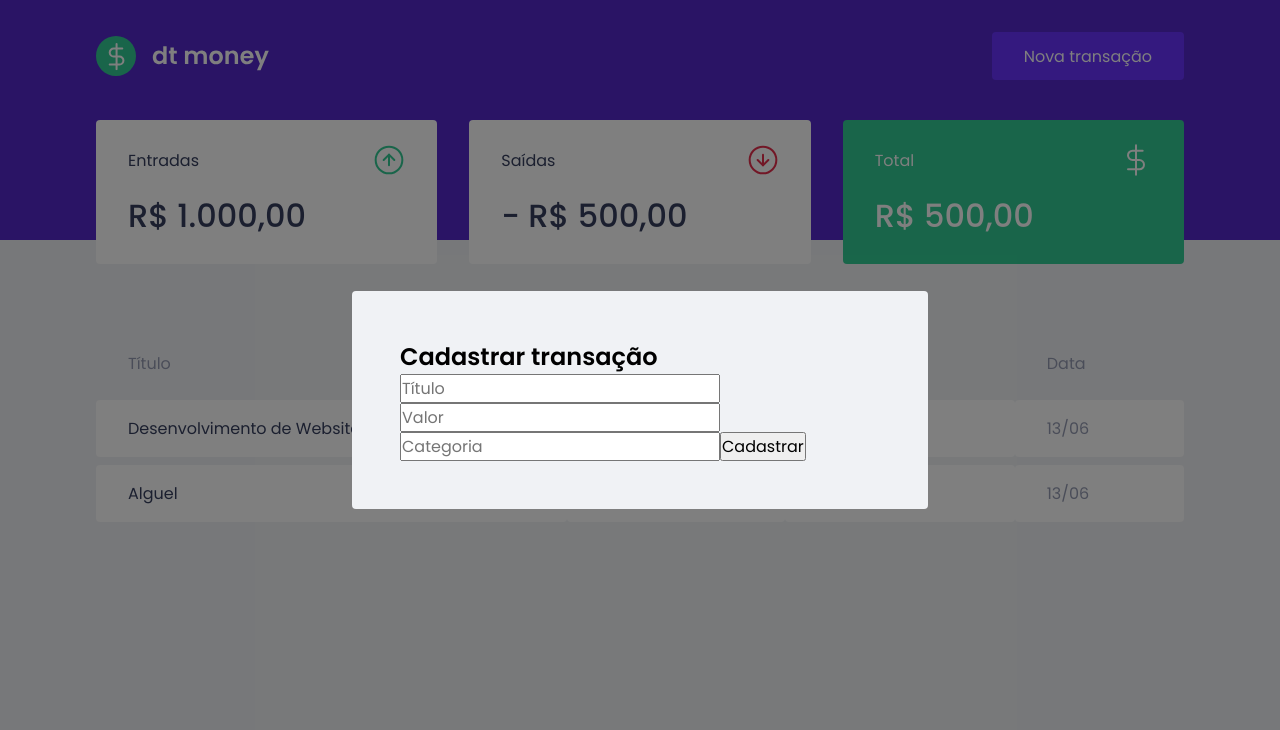
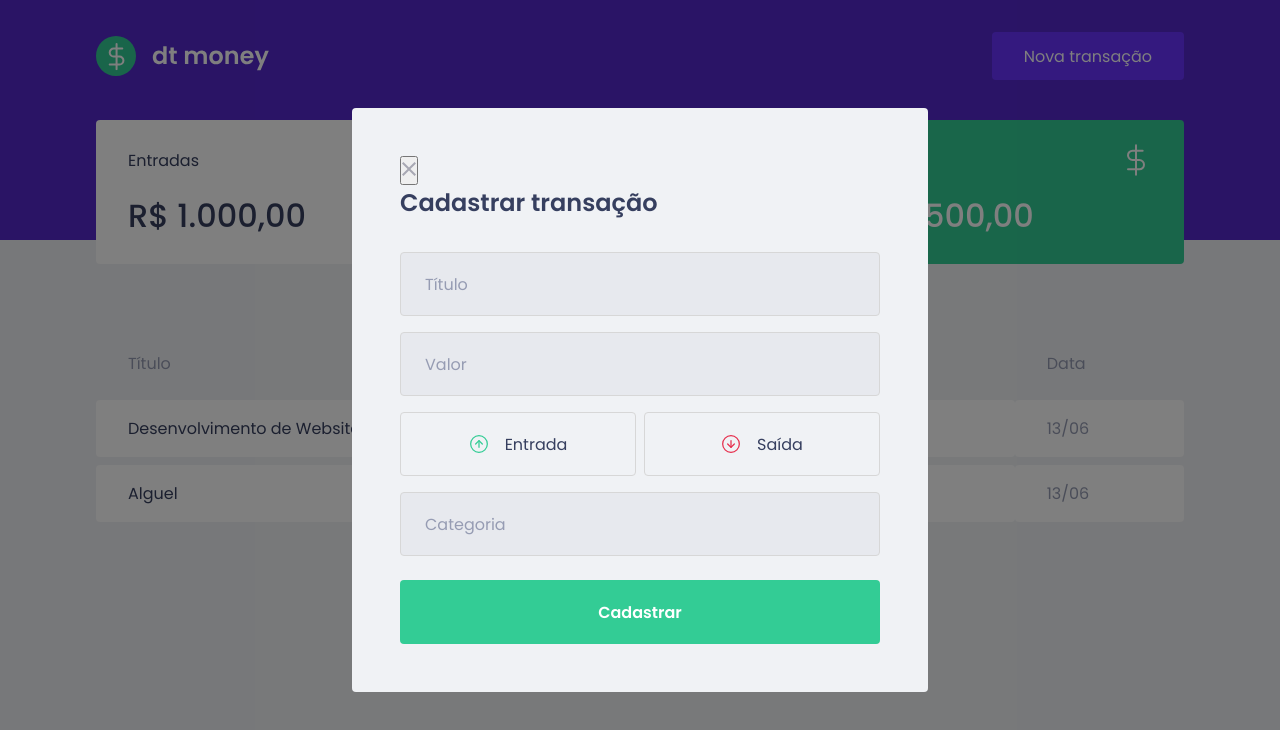
Before and after one commit to Guigalaverna/dt-money, a React (Create React App) app: page / in a window 1280 px wide. Both pictures are taken after a click on the button "Nova transação". Shown: the top 730 px of the page. Built offline with nearby package versions, Linux system fonts and the light colour scheme; no server answers; what miragejs would draw is missing.

Commit message:
Create modal buttons

```diff
--- a/src/components/NewTransactionModal/index.tsx
+++ b/src/components/NewTransactionModal/index.tsx
@@ -1,7 +1,7 @@
 import Modal from "react-modal";
 
-import { Container } from "./styles";
-
+import { Container, ButtonsWrapper } from "./styles";
+import { Close, Income, Outcome } from "../../assets";
 interface NewTransactionModalProps {
   isOpen: boolean;
   onRequestClose: () => void;
@@ -20,10 +20,25 @@ export function NewTransactionModal({
       className="react-modal-content"
       overlayClassName="react-modal-overlay"
     >
+      <button
+        type="button"
+        onClick={onRequestClose}
+        className="react-modal-close"
+      >
+        <img src={Close} alt="Fechar modal" />
+      </button>
       <Container>
         <h2>Cadastrar transação</h2>
         <input type="text" placeholder="Título" />
         <input type="number" placeholder="Valor" />
+        <ButtonsWrapper>
+          <button type="button">
+            <img src={Income} alt="Entrada" /> <span>Entrada</span>
+          </button>
+          <button type="button">
+            <img src={Outcome} alt="Saída" /> <span>Saída</span>
+          </button>
+        </ButtonsWrapper>
         <input type="text" placeholder="Categoria" />
         <button type="submit">Cadastrar</button>
       </Container>
--- a/src/components/NewTransactionModal/styles.ts
+++ b/src/components/NewTransactionModal/styles.ts
@@ -1,3 +1,90 @@
 import styled from "styled-components";
+import { darken } from "polished";
 
-export const Container = styled.form``;
+export const Container = styled.form`
+  h2 {
+    color: var(--text-title);
+    font-size: 1.5rem;
+    margin-bottom: 2rem;
+  }
+
+  input {
+    width: 100%;
+    padding: 0 1.5rem;
+
+    height: 4rem;
+    border-radius: 0.25rem;
+
+    background: #e7e9ee;
+    border: 1px solid #d7d7d7;
+
+    font-weight: 400;
+    font-size: 1rem;
+
+    &::placeholder {
+      color: var(--text-body);
+    }
+
+    & + input {
+      margin-top: 1rem;
+    }
+  }
+
+  button[type="submit"] {
+    width: 100%;
+    padding: 0 1.5rem;
+
+    height: 4rem;
+    background: var(--green);
+
+    color: white;
+    border-radius: 0.25rem;
+
+    border: 0;
+    font-size: 1rem;
+
+    margin-top: 1.5rem;
+    font-weight: 600;
+
+    transition: filter 0.2s;
+
+    &:hover {
+      filter: brightness(0.9);
+    }
+  }
+`;
+
+export const ButtonsWrapper = styled.div`
+  margin: 1rem 0;
+  display: grid;
+  grid-template-columns: 1fr 1fr;
+  gap: 0.5rem;
+
+  button {
+    height: 4rem;
+    border: 1px solid #d7d7d7;
+    border-radius: 0.25rem;
+
+    background: transparent;
+    display: flex;
+    align-items: center;
+    justify-content: center;
+    transition: border-color 0.2s;
+
+    img {
+      width: 20px;
+      height: 20px;
+    }
+
+    span {
+      display: inline-block;
+      margin-left: 1rem;
+      font-size: 1rem;
+      color: var(--text-title);
+    }
+
+    &:hover {
+      border-color: ${darken(0.1, "#D7D7D7")};
+    }
+  }
+`;
```
